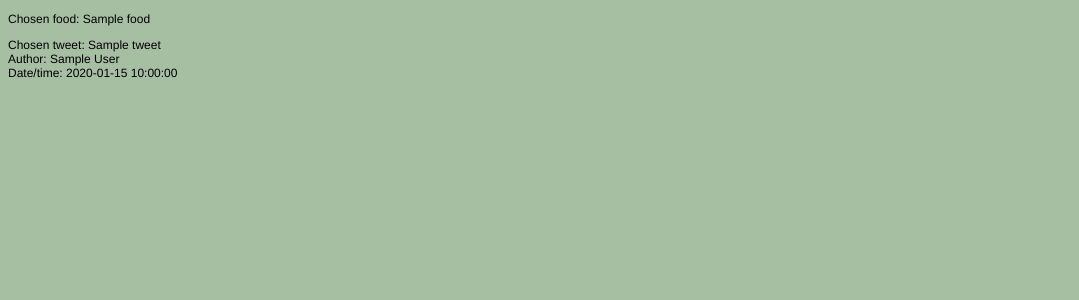
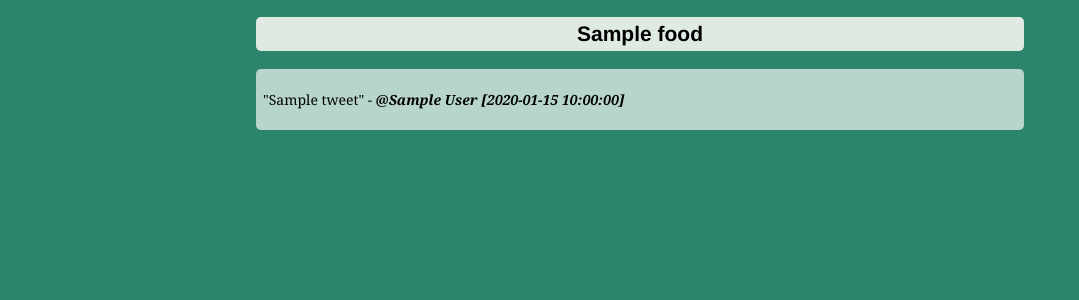
Before and after one commit to dhvanim/Recipes, a Flask app: template templates/index.html in a window 1280 px wide. Shown: the top 300 px of the page, without its empty margins (0-1079 px from the left). Run offline with Flask 2, Linux system fonts and the light colour scheme; the template is opened without the code that fills it: most values are stand-ins (such as "Sample title", 1, 10 or a date in 2020).

Commit message:
Added README, edited webpage styling, changed randomization method of tweets

```diff
--- a/main.py
+++ b/main.py
@@ -23,14 +23,14 @@ app.static_folder = 'static'
 @app.route('/')
 def index():
 
-    foods = ["poke bowl", "ice cream cake", "eggplant parmesean", "fondant potatoes", "chole channa", "mushroom burger", "pizza"]
+    foods = ["Poke Bowl", "Ice Cream Cake", "Eggplant Parmesean", "Fondant Potatoes", "Chole Chana", "Mushroom Burger", "Ratatouille"]
     chosen_food = random.choice(foods)
 
     searched_tweets = []
     for tweet in Cursor(auth_api.search, q=chosen_food, lang="en", tweet_mode="extended").items(15):
         searched_tweets.append(tweet)
 
-    chosen_tweet = searched_tweets[ random.randint(0,14) ]
+    chosen_tweet = random.choice(searched_tweets)
 
     return flask.render_template(
         "index.html",
--- a/static/style.css
+++ b/static/style.css
@@ -1,5 +1,21 @@
 body {
     font-family: Helvetica;
-    font-size: 12px;
-    background-color:#a6bfa3;
+    font-size: 14px;
+    background-color:#2e856e;
+    width:60%;
+    margin:auto;
 }
+
+h2 {
+    background-color:#dfeae2;
+    text-align:center;
+    padding: 5px 0px;
+    border-radius:5px;
+}
+
+.tweet {
+    background-color:#b8d5cd;
+    font-family: Georgia;
+    padding: 7px;
+    border-radius:5px;
+}
--- a/templates/index.html
+++ b/templates/index.html
@@ -7,11 +7,12 @@
     </head>
     <body>
 
-        <p> Chosen food: {{ food }} </p>
-        <p> Chosen tweet: {{ tweet }} <br>
-            Author: {{ tweet_author }} <br>
-            Date/time: {{ tweet_time }}
-        </p>
+        <h2> {{ food }} </h2>
+
+        <div class="tweet">
+        <p> "{{ tweet }}" - <i><b>@{{ tweet_author }} [{{ tweet_time }}] </b></i></p>
+        </div>
+
 
     </body>
 </html>
```
Also changed, not shown: README.md (added).
